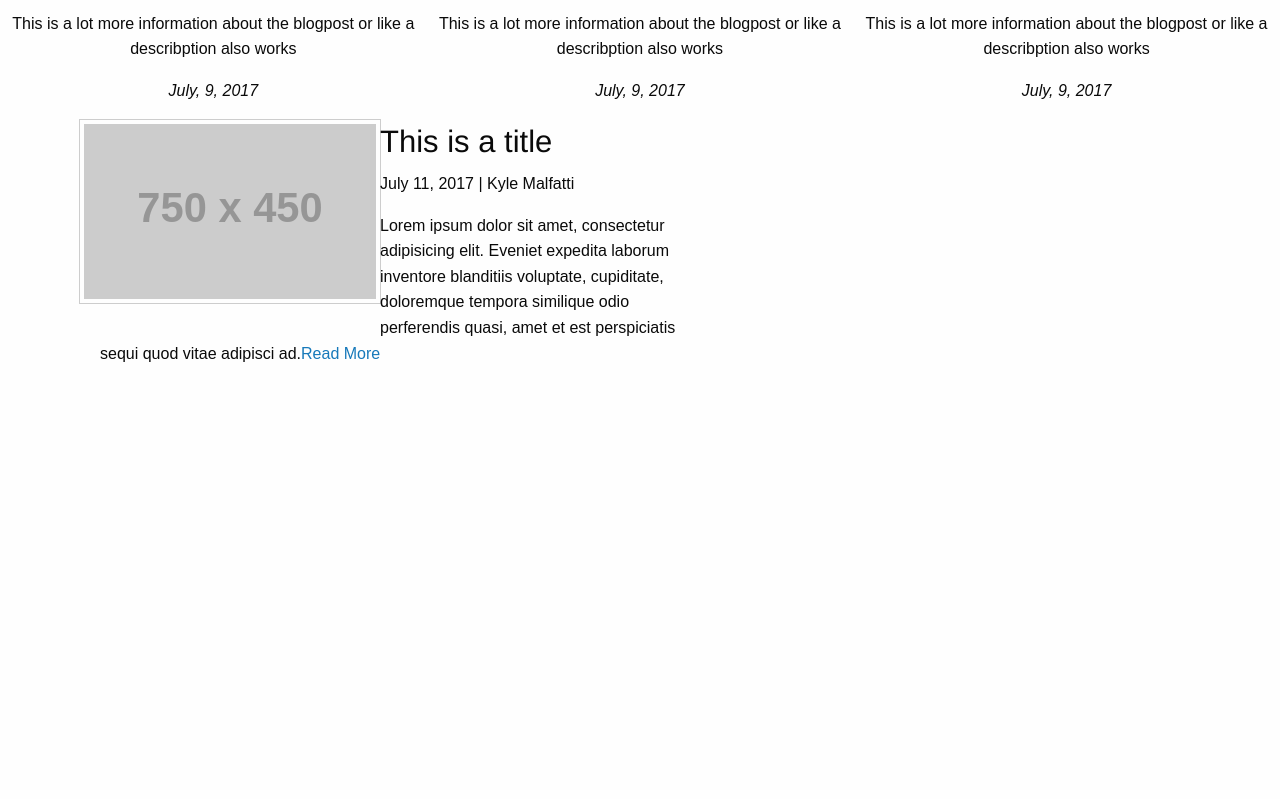
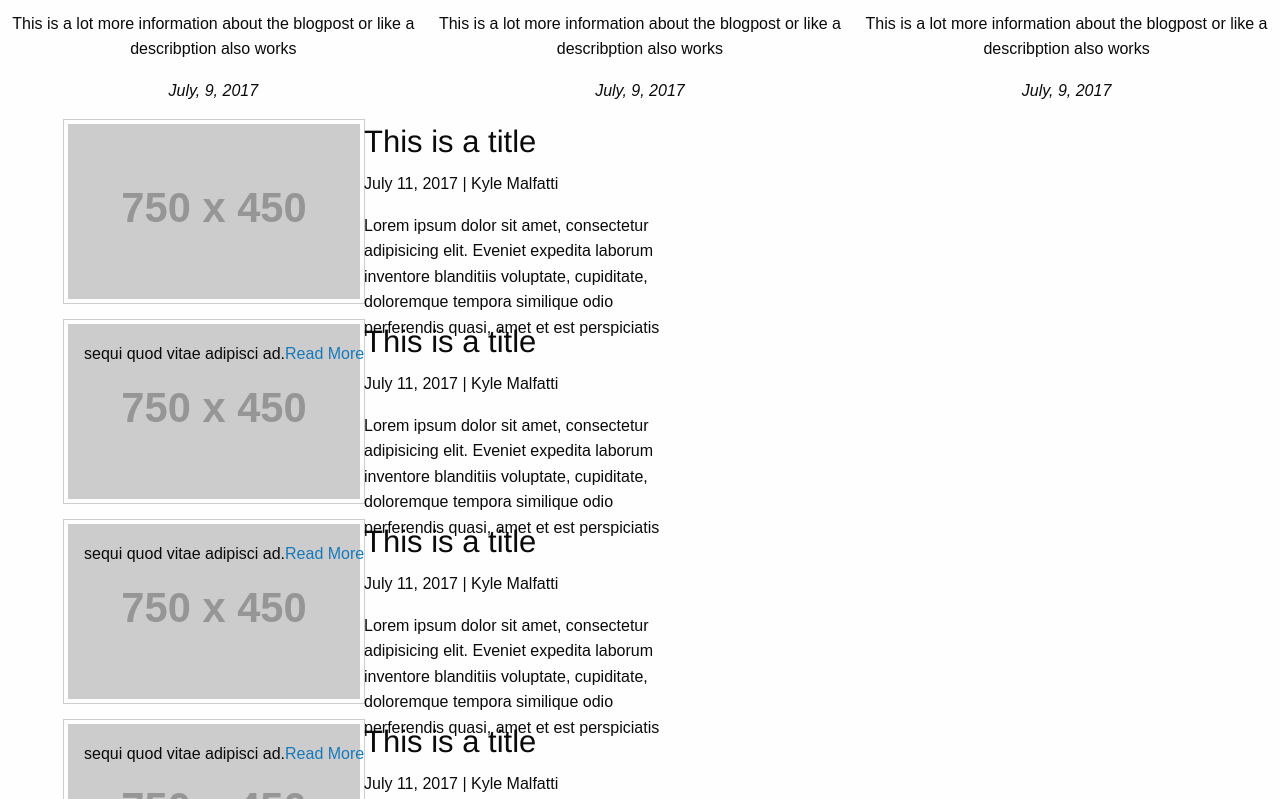
Before and after one commit to kmalfatti/react-game-blog, a React (Create React App) app: page / in a window 1280 px wide. Shown: the part 821-1620 px from the top of the page. Before the commit the page ends 1187 px from the top, so only its background shows below. Built offline with nearby package versions, Linux system fonts and the light colour scheme.

Commit message:
created Feedpost container component

```diff
--- a/src/components/App.jsx
+++ b/src/components/App.jsx
@@ -4,7 +4,8 @@ import Navbar from './Navbar'
 import Carousel from './Carousel'
 // import Blogpost from './Blogpost'
 import BlogpostContainer from './BlogpostContainer.jsx'
-import Feedpost from './Feedpost'
+// import Feedpost from './Feedpost'
+import FeedpostContainer from './FeedpostContainer.jsx'
 
 export default class App extends Component {
   render() {
@@ -13,7 +14,7 @@ export default class App extends Component {
           <Navbar />
           <Carousel />
           <BlogpostContainer />
-          <Feedpost />
+          <FeedpostContainer />
         </div>
     );
   }
--- /dev/null
+++ b/src/components/FeedpostContainer.jsx
@@ -0,0 +1,12 @@
+import React, { Component } from 'react';
+import Feedpost from './Feedpost.jsx';
+
+export default class FeedpostContainer extends Component {
+  render(){
+    let feedpostContainer = [];
+    for (let i=0; i<5; i++ ){
+      feedpostContainer.push(<Feedpost/>)
+    }
+    return <div>{ feedpostContainer }</div>
+  }
+}
```
